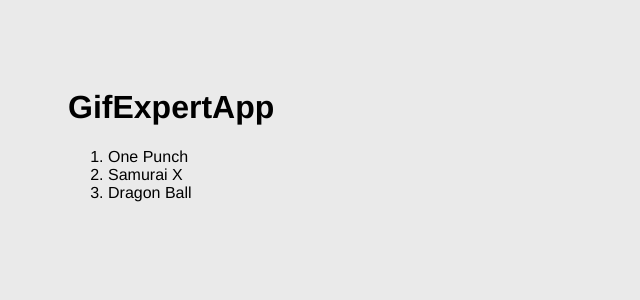
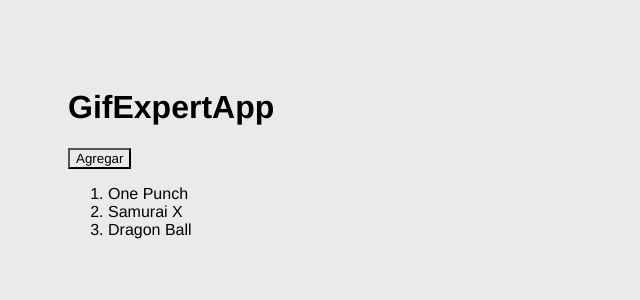
Before and after one commit to Aghent47/GiffApp, a React (Vite) app: page / in a window 1280 px wide. Shown: the top 300 px of the page, without its empty margins (0-640 px from the left). Built offline with nearby package versions, Linux system fonts and the light colour scheme.

Commit message:
agregando a la lista de categorias a mi aplicacion GifApp una nueva categoria

```diff
--- a/src/GifExpertApp.jsx
+++ b/src/GifExpertApp.jsx
@@ -5,7 +5,11 @@ export const GifExpertApp = () => {
 
     /* Hooks */
     const [ categories, setCategories ] = useState(['One Punch', 'Samurai X', 'Dragon Ball']);
-    console.log(categories);
+
+    const onAddCategory = () => {
+        setCategories([...categories, 'HunterXHunter']);
+    };
+
   return (
     <>
         {/* Title */}
@@ -14,6 +18,7 @@ export const GifExpertApp = () => {
         {/* Input */}
 
         {/* Gif List */}
+        <button onClick={ onAddCategory } > Agregar </button>
         <ol>
             { categories.map( category => {
                 return <li key={category}>{category}</li>
```
